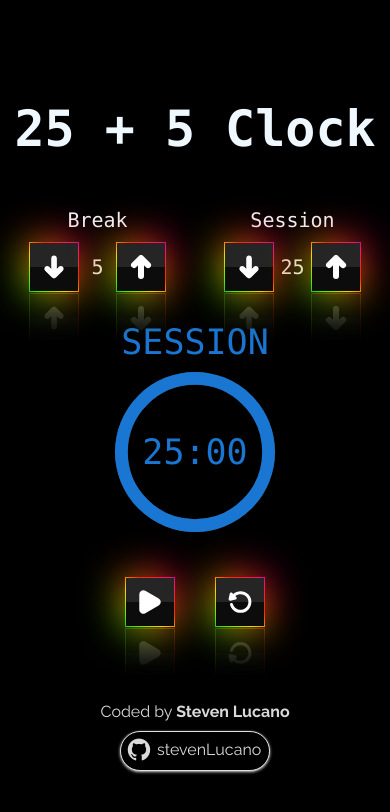
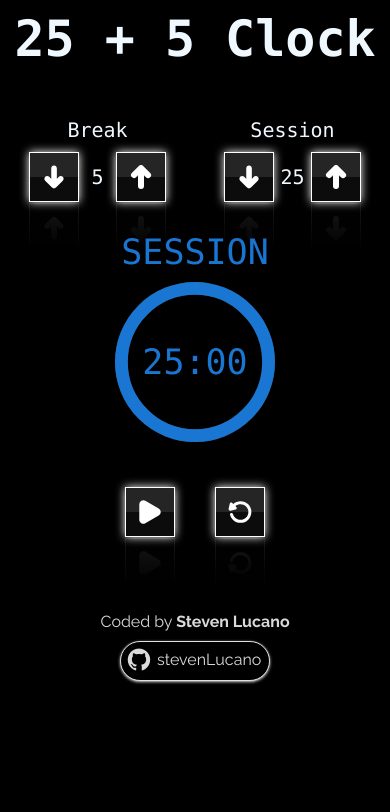
Before and after one commit to stevenLucano/alarm-vite-react, a React (Vite) app: page / in a window 390 px wide. Shown: the top 812 px of the page. Built offline with nearby package versions, Linux system fonts and the light colour scheme.

Commit message:
Cambio de colores movil

```diff
--- a/src/App.css
+++ b/src/App.css
@@ -28,7 +28,7 @@ h1{
     justify-content: start;
   }
   h1{
-    margin: 100px 0 50px 0;
+    margin: 10px 0 50px 0;
     font-size: 50px;
   }
 }
@@ -53,6 +53,10 @@ h1{
 
 .btn {
   --op-pseudo: 0;
+  --cl-pseudo: linear-gradient(45deg, #fb0094, #00f, #0f0,
+  #ff0, #f00, #fb0094, #00f, #0f0, #ff0, #f00);
+  --bl-pseudo: 20px;
+  --tr-pseudo: animate 20s linear infinite;
   position: relative;
   width: 100px;
   height: 50px;
@@ -62,7 +66,7 @@ h1{
   font-size: 20px;
   letter-spacing: 4px;
   text-decoration: none;
-  -webkit-box-reflect: below 1px linear-gradient(transparent, #0004);
+  -webkit-box-reflect: below 1px linear-gradient(transparent, rgba(0, 0, 0, 0.085));
 }
 @media (max-width:800px){
   .btn {
@@ -81,12 +85,11 @@ h1{
   left: 0;
   width: 100%;
   height: 100%;
-  background: linear-gradient(45deg, #fb0094, #00f, #0f0,
-  #ff0, #f00, #fb0094, #00f, #0f0, #ff0, #f00);
+  background: var(--cl-pseudo);
   background-size: 400%;
   opacity: var(--op-pseudo);
   transition: 0.5s;
-  animation: animate 20s linear infinite;
+  animation: var(--tr-pseudo);
 
 }
 
@@ -97,13 +100,12 @@ h1{
   left: 0;
   width: 100%;
   height: 100%;
-  background: linear-gradient(45deg, #fb0094, #00f, #0f0,
-  #ff0, #f00, #fb0094, #00f, #0f0, #ff0, #f00);
+  background: var(--cl-pseudo);
   background-size: 400%;
   opacity: var(--op-pseudo);
-  filter: blur(20px);
+  filter: blur(var(--bl-pseudo));
   transition: 0.5s;
-  animation: animate 20s linear infinite;
+  animation: var(--tr-pseudo);
 }
 
 .btn:hover::before,.btn:hover::after{
--- a/src/App.jsx
+++ b/src/App.jsx
@@ -35,18 +35,26 @@ function App() {
     //Estilos de los botones
     let btns = document.getElementsByClassName("btn");
     btns = [...btns];
-
-    // let spans = btns[0].querySelectorAll("span");
-    // console.log(spans);
     if (wnWidth <= 400 || scWidth <= 400) {
       btns.forEach((element) => {
         element.style.setProperty("--op-pseudo", "1");
+        element.style.setProperty("--tr-pseudo", "none");
+        element.style.setProperty("--cl-pseudo", "#fff");
+        element.style.setProperty("--bl-pseudo", "5px");
+
         element.querySelector("path").style.fill = "#fff";
       });
     } else {
       btns.forEach((element) => {
         element.style.setProperty("--op-pseudo", "0");
-        element.querySelector("path").style.fill = "rgba(255, 255, 255, 0.3)";
+        element.style.setProperty("--tr-pseudo", "animate 20s linear infinite");
+        element.style.setProperty(
+          "--cl-pseudo",
+          "linear-gradient(45deg, #fb0094, #00f, #0f0, #ff0, #f00, #fb0094, #00f, #0f0, #ff0, #f00)"
+        );
+        element.style.setProperty("--bl-pseudo", "20px");
+
+        element.querySelector("path").style.fill = "";
       });
     }
   };
```
